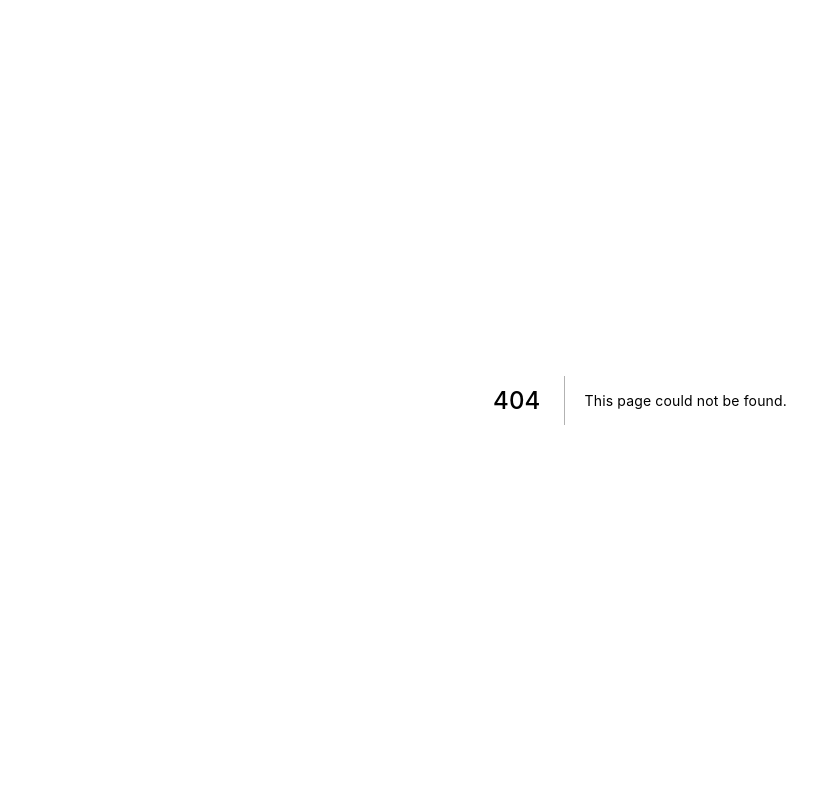
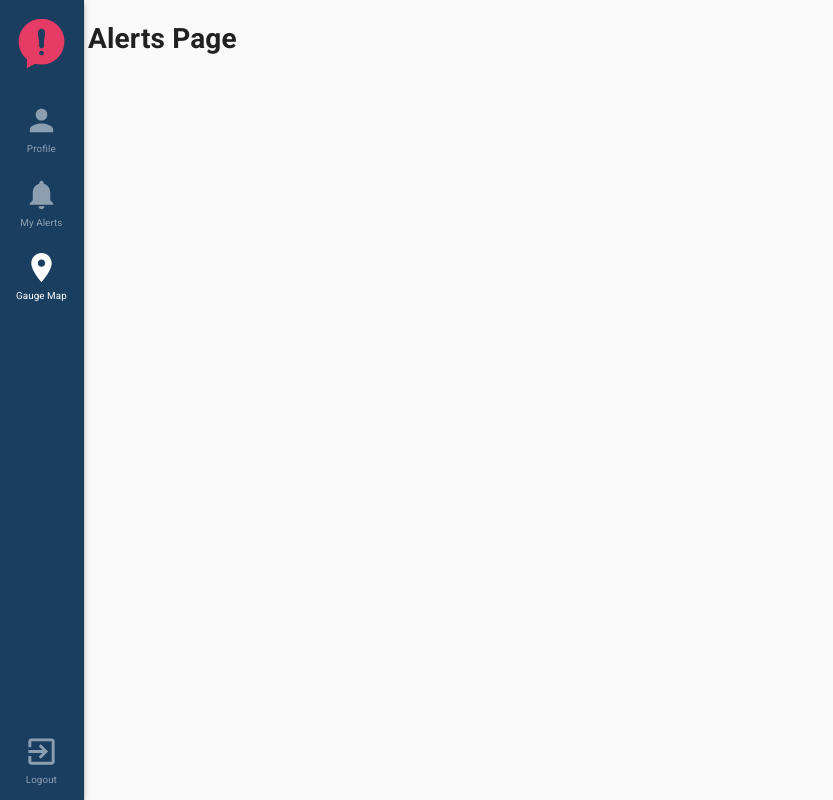
Before and after one commit to fergusfrl/RiverAlerts, a Next.js app: page /alerts in a window 1280 px wide. Before the commit this address had no page. Shown: the whole page, without its empty margins (0-833 px from the left). Built offline with nearby package versions, Linux system fonts and the light colour scheme.

Commit message:
Desktop Side Nav

```diff
--- a/components/Layout.tsx
+++ b/components/Layout.tsx
@@ -1,14 +1,22 @@
 import React, { ReactNode, ReactElement } from 'react';
-// import Link from 'next/link';
 import Head from 'next/head';
+import { makeStyles } from '@material-ui/core/styles';
 import SideNav from './SideNav';
+
+const useStyles = makeStyles((theme) => ({
+  content: {
+    paddingLeft: theme.spacing(11),
+  },
+}));
 
 type Props = {
   children?: ReactNode;
   title?: string;
 };
 
-const Layout = ({ children, title = 'This is the default title' }: Props): ReactElement => (
+const Layout = ({ children, title = 'This is the default title' }: Props): ReactElement => {
+  const classes = useStyles();
+  return (
     <div>
       <Head>
         <title>{title}</title>
@@ -16,8 +24,9 @@ const Layout = ({ children, title = 'This is the default title' }: Props): React
         <meta name="viewport" content="initial-scale=1.0, width=device-width" />
       </Head>
       <SideNav />
-    {children}
+      <div className={classes.content}>{children}</div>
     </div>
   );
+};
 
 export default Layout;
--- /dev/null
+++ b/components/NavItem.tsx
@@ -0,0 +1,44 @@
+import React, { ReactElement, ReactNode } from 'react';
+import Link from 'next/link';
+
+import { makeStyles } from '@material-ui/core/styles';
+import { Grid, ListItem, ListItemIcon, ListItemText, Typography } from '@material-ui/core';
+
+const useStyles = makeStyles((theme) => ({
+  icon: {
+    color: theme.palette.primary.contrastText,
+    minWidth: theme.spacing(1),
+  },
+  iconLabel: {
+    fontSize: '0.7em',
+  },
+}));
+
+type Props = {
+  link: string;
+  label: string;
+  icon: ReactNode;
+  disabled?: boolean;
+};
+
+const NavItem = ({ link, label, icon, disabled = false }: Props): ReactElement => {
+  const classes = useStyles();
+  return (
+    <Link href={link}>
+      <ListItem
+        button
+        component={Grid}
+        container
+        direction="column"
+        justify="center"
+        alignItems="center"
+        disabled={disabled}
+      >
+        <ListItemIcon className={classes.icon}>{icon}</ListItemIcon>
+        <ListItemText primary={<Typography className={classes.iconLabel}>{label}</Typography>} />
+      </ListItem>
+    </Link>
+  );
+};
+
+export default NavItem;
--- a/components/SideNav.tsx
+++ b/components/SideNav.tsx
@@ -1,6 +1,15 @@
 import React, { ReactElement } from 'react';
+import Link from 'next/link';
+import Image from 'next/image';
+import NavItem from './NavItem';
+
 import { makeStyles } from '@material-ui/core/styles';
-import { Drawer, List, ListItem, ListItemText } from '@material-ui/core';
+import { Drawer, Grid, List } from '@material-ui/core';
+
+import PersonIcon from '@material-ui/icons/Person';
+import NotificationsIcon from '@material-ui/icons/Notifications';
+import PlaceIcon from '@material-ui/icons/Place';
+import LogoutIcon from '@material-ui/icons/ExitToApp';
 
 const useStyles = makeStyles((theme) => ({
   drawer: {
@@ -12,17 +21,53 @@ const useStyles = makeStyles((theme) => ({
   drawerContent: {
     height: '100%',
   },
+  logo: {
+    paddingTop: theme.spacing(2),
+    paddingBottom: theme.spacing(2),
+    cursor: 'pointer',
+  },
 }));
+
+const NAV_ITEMS = [
+  { link: '/profile', label: 'Profile', icon: <PersonIcon fontSize="large" />, disabled: true },
+  {
+    link: '/alerts',
+    label: 'My Alerts',
+    icon: <NotificationsIcon fontSize="large" />,
+    disabled: true,
+  },
+  { link: '/', label: 'Gauge Map', icon: <PlaceIcon fontSize="large" />, disabled: false },
+];
 
 const SideNav = (): ReactElement => {
   const classes = useStyles();
   return (
     <Drawer variant="permanent" className={classes.drawer} classes={{ paper: classes.drawer }}>
-      <List>
-        <ListItem button>
-          <ListItemText>Gauges</ListItemText>
-        </ListItem>
-      </List>
+      <Grid
+        container
+        direction="column"
+        justify="space-between"
+        alignItems="center"
+        className={classes.drawerContent}
+      >
+        <div>
+          {/* LOGO */}
+          <Grid container justify="center" alignItems="center" className={classes.logo}>
+            <Link href="/">
+              <Image src="/logo.png" alt="River Alerts Logo" width={55} height={55} />
+            </Link>
+          </Grid>
+
+          {/* NAVIGATION */}
+          <List>
+            {NAV_ITEMS.map((navItem) => (
+              <NavItem {...navItem} key={navItem.label.toLowerCase()} />
+            ))}
+          </List>
+        </div>
+        {/* LOGOUT */}
+        <NavItem link="/" label="Logout" icon={<LogoutIcon fontSize="large" />} disabled />
+      </Grid>
     </Drawer>
   );
 };
--- a/package.json
+++ b/package.json
@@ -10,6 +10,7 @@
   },
   "dependencies": {
     "@material-ui/core": "^4.11.4",
+    "@material-ui/icons": "^4.11.2",
     "next": "latest",
     "react": "^17.0.1",
     "react-dom": "^17.0.1"
--- /dev/null
+++ b/pages/alerts.tsx
@@ -0,0 +1,10 @@
+import { ReactElement } from 'react';
+import Layout from '../components/Layout';
+
+const AlertsPage = (): ReactElement => (
+  <Layout title="Alerts | River Alerts">
+    <h1>Alerts Page</h1>
+  </Layout>
+);
+
+export default AlertsPage;
```
Also changed, not shown: pages/index.tsx (+2 -18 lines), pages/profile.tsx (added, +10 -0 lines), public/logo.png (added), 1 other file (tests, documents, lock files or other folders). Lines whose indentation alone changed are shown as unchanged.
